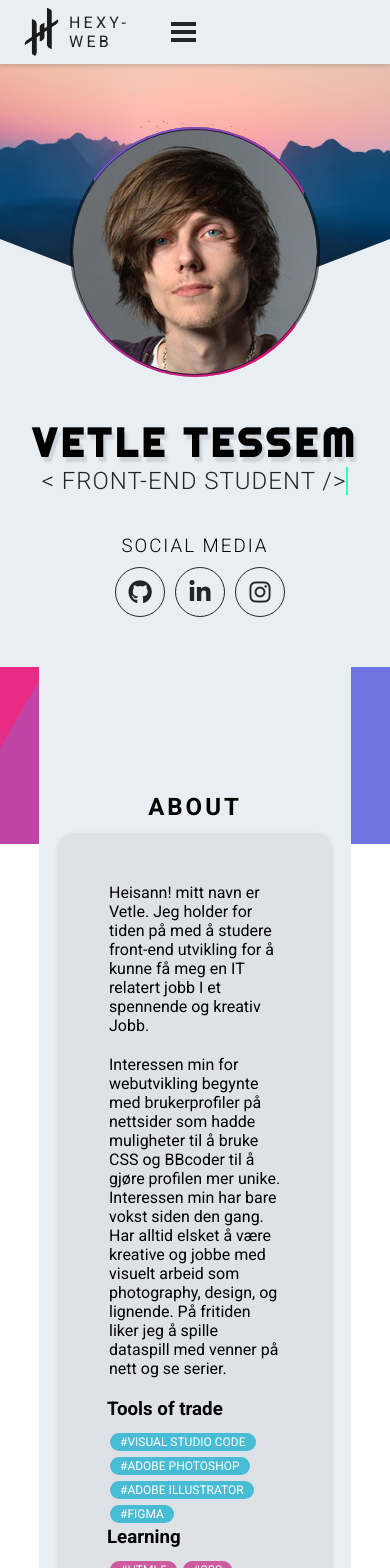
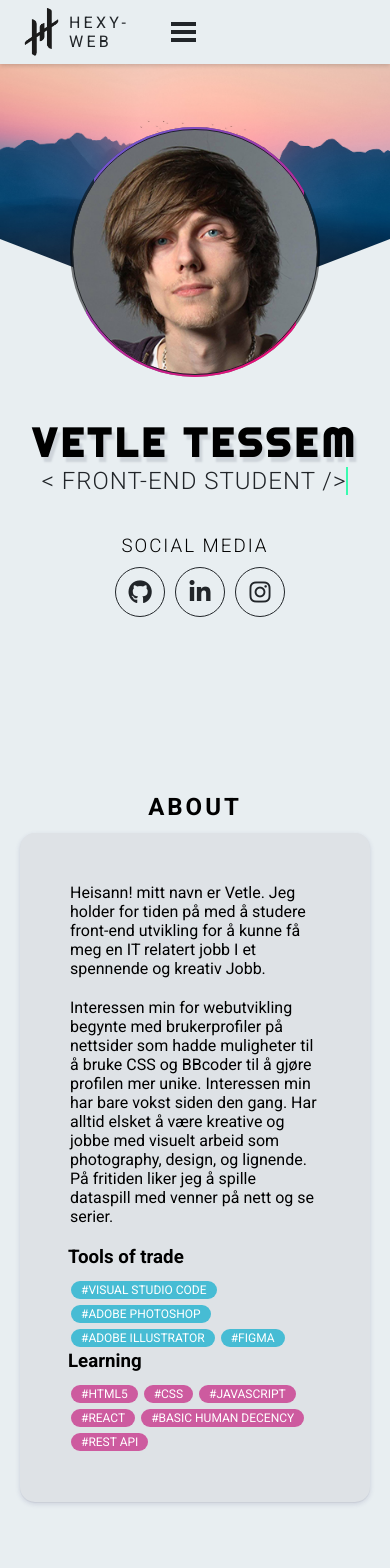
Before and after one commit to H3X-C0DE/Hex-Portfolio, a React (Create React App) app: page / in a window 390 px wide. Shown: the top 1568 px of the page. Built offline with nearby package versions, Linux system fonts and the light colour scheme; some icons are missing.

Commit message:
moved Css from app => about.css

```diff
--- a/src/App.css
+++ b/src/App.css
@@ -111,9 +111,7 @@ section {
   .main-container {
     margin: 0;
   }
-  .about-container {
-    padding: 30px 20px 30px 20px;
-  }
+
   .pitch {
     padding: 10px;
     max-width: 100%;
--- a/src/Assets/Styles/About.css
+++ b/src/Assets/Styles/About.css
@@ -75,3 +75,13 @@
 .tag-pink {
   background-color: #cd5b9f;
 }
+
+@media only screen and (max-width: 700px) {
+  section {
+    max-width: 100vw;
+  }
+
+  .about-container {
+    padding: 30px 20px 30px 20px;
+  }
+}
```
